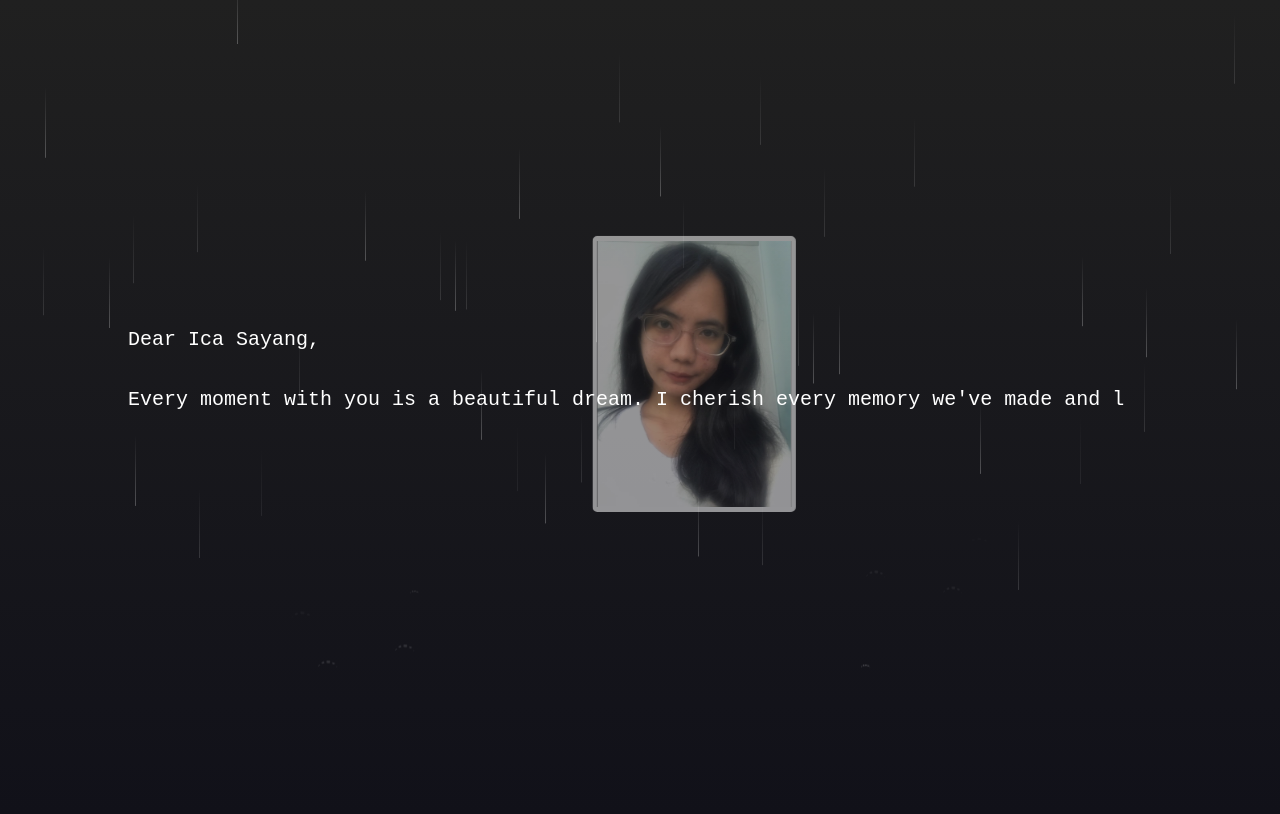
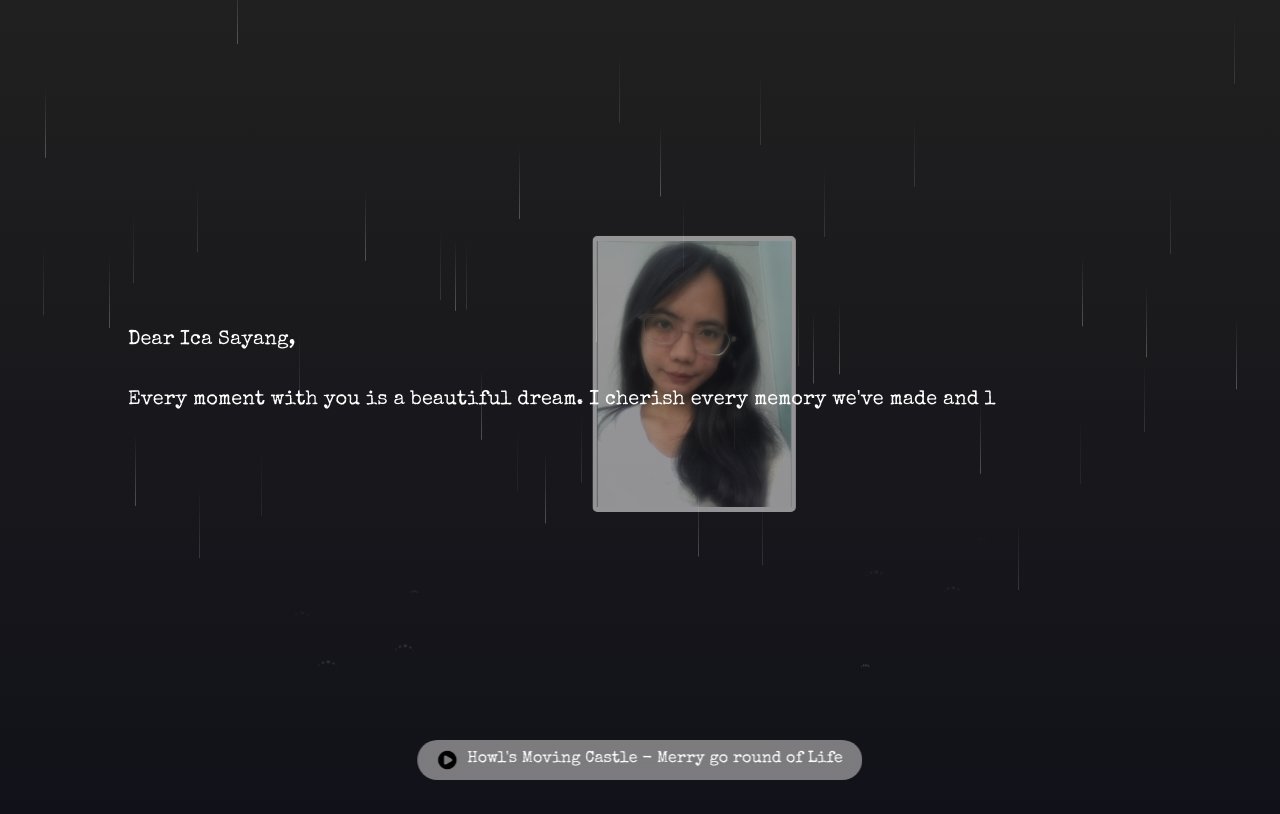
Before and after one commit to SebastianLukito/x, a plain HTML site: page index.html in a window 1280 px wide. Shown: the top 814 px of the page. Drawn offline with nearby package versions, Linux system fonts and the light colour scheme.

Commit message:
Add files via upload

```diff
--- a/index.html
+++ b/index.html
@@ -17,11 +17,15 @@
         <div class="love-letter">
             <div id="scroll-container">
                 <p id="love-letter-text"></p>
-                <div id="dummy-end"></div> <!-- Elemen dummy untuk memberikan ruang scrolling -->
+                <div id="dummy-end"></div>
             </div>
         </div>
     </div>
-
+    <div class="music-player">
+        <button id="play-pause" class="play"></button>
+        <span id="song-title">Howl's Moving Castle - Merry go round of Life</span>
+        <audio id="background-music" src="music.mp3" autoplay loop></audio>
+    </div>
 
     <script src="https://code.jquery.com/jquery-3.6.0.min.js"></script>
     <script src="script.js"></script>
--- a/script.js
+++ b/script.js
@@ -68,3 +68,17 @@ setTimeout(function() {
     $('.rain.back-row').fadeIn(2000); // Animasi hujan mulai muncul setelah beberapa waktu
     typeWriter(); // Mulai efek mengetik
 }, 2000); // Mulai efek mengetik setelah 2 detik
+
+// Music player controls
+const playPauseButton = document.getElementById("play-pause");
+const backgroundMusic = document.getElementById("background-music");
+
+playPauseButton.addEventListener("click", function() {
+    if (backgroundMusic.paused) {
+        backgroundMusic.play();
+        playPauseButton.classList.add("playing");
+    } else {
+        backgroundMusic.pause();
+        playPauseButton.classList.remove("playing");
+    }
+});
--- a/style.css
+++ b/style.css
@@ -183,7 +183,8 @@ body.single-toggle .drop:nth-child(10) {
     width: 80%;
     max-height: 80%;
     color: white;
-    font-family: 'Courier New', Courier, monospace;
+    /* font-family: 'Courier New', Courier, monospace; */
+    font-family: 'Special Elite', cursive;
     font-size: 20px;
     white-space: pre-wrap;
     text-align: left;
@@ -312,3 +313,41 @@ body.single-toggle .drop:nth-child(10) {
 .photo-wrapper.fly4 {
     animation: fly4 10s linear infinite;
 }
+
+.music-player {
+    position: fixed;
+    bottom: 20px;
+    left: 50%;
+    transform: translateX(-50%);
+    display: flex;
+    align-items: center;
+    background: rgba(196, 196, 196, 0.6); /* Background lebih gelap untuk kontras */
+    padding: 10px 20px;
+    border-radius: 30px;
+    backdrop-filter: blur(10px);
+    z-index: 5;
+}
+
+#play-pause {
+    width: 20px;
+    height: 20px;
+    border: none;
+    background: url('play-icon.png') no-repeat center center / cover;
+    cursor: pointer;
+    margin-right: 10px;
+}
+
+#play-pause.playing {
+    background: url('pause-icon.png') no-repeat center center / cover;
+}
+
+#song-title {
+    font-family: 'Special Elite', cursive;
+    color: white;
+    font-size: 16px;
+    line-height: 1.2
+}
+
+.music-player audio {
+    display: none;
+}
```
Also changed, not shown: pause-icon.png (added), play-icon.png (added), 1 other file.
